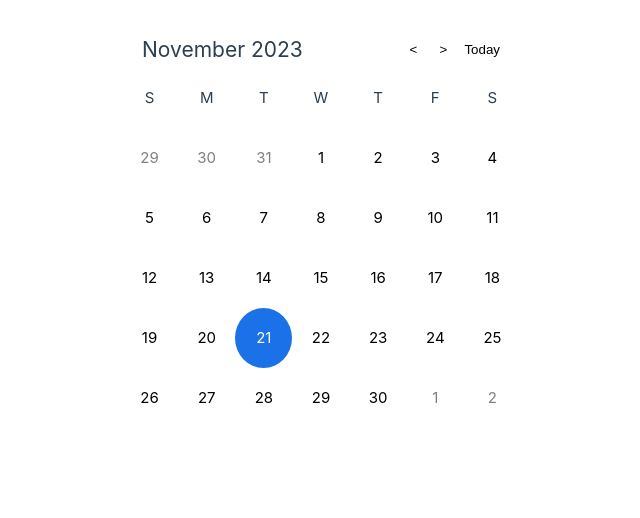
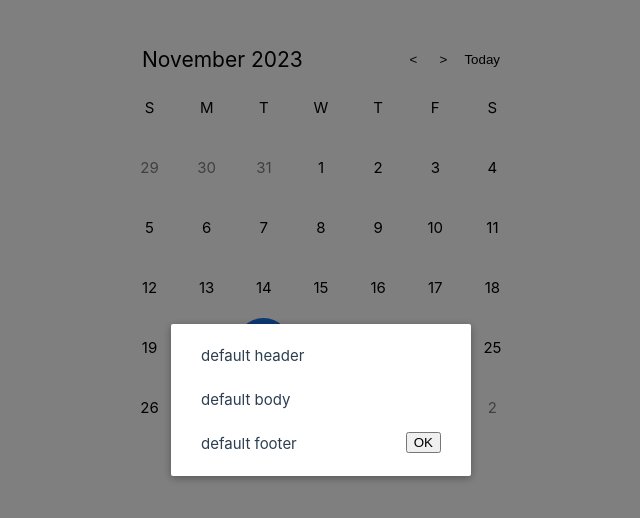
Before and after one commit to noahbeito/calendar-vue, a Vue app: page / in a window 1280 px wide. Shown: the top 518 px of the page, without its empty margins (319-959 px from the left). Built offline with nearby package versions, Linux system fonts and the light colour scheme.

Commit message:
gave calendar a white background so that it appears normally when browser is in night mode. updated cursor styling so that the default cursor maintains when hovering over text or numbers.

```diff
--- a/src/App.vue
+++ b/src/App.vue
@@ -3,7 +3,6 @@ import CalendarMonthly from './components/CalendarMonthly.vue'
 </script>
 
 <template>
-  <header></header>
   <main>
     <CalendarMonthly />
   </main>
--- a/src/components/CalendarMonthly.vue
+++ b/src/components/CalendarMonthly.vue
@@ -16,13 +16,42 @@
         </thead>
         <tbody>
           <tr v-for="(week, index) in renderDays()" :key="index">
-            <td v-for="dayInfo in week" :key="dayInfo.dayNum + dayInfo.class" :class="dayInfo.class">
+            <td v-for="dayInfo in week" @click="showModal = true" :key="dayInfo.dayNum + dayInfo.class" :class="dayInfo.class">
               {{ dayInfo.dayNum }}
             </td>
           </tr>
         </tbody>
       </table>
    </div>
+   <transition name="modal">
+        <div v-if="showModal" class="modal-mask">
+          <div class="modal-wrapper">
+            <div class="modal-container">
+
+              <div class="modal-header">
+                <slot name="header">
+                  default header
+                </slot>
+              </div>
+
+              <div class="modal-body">
+                <slot name="body">
+                  default body
+                </slot>
+              </div>
+
+              <div class="modal-footer">
+                <slot name="footer">
+                  default footer
+                  <button class="modal-default-button" @click="showModal = false">
+                    OK
+                  </button>
+                </slot>
+              </div>
+            </div>
+          </div>
+        </div>
+      </transition>
 </template>
 
 <script>
@@ -31,6 +60,7 @@
       daysOfWeek: ['S', 'M', 'T', 'W', 'T', 'F', 'S'],
       currentMonth: new Date().getMonth(),
       currentYear: new Date().getFullYear(),
+      showModal: true,
     }),
     methods: {
       getMonth() {
@@ -64,6 +94,7 @@
         let prevMonthOverflowCount = firstDayOfMonthIndex;
         let day = 1;
 
+        // Add the days from the previous month to the total list of days to be displayed
         while (prevMonthOverflowCount > 0) {
           const prevMonthDayInfo = {
             dayNum: daysInPrevMonth,
@@ -78,6 +109,7 @@
 
         totalListOfDays.push(...prevMonthDays);
 
+        // Add the days from the current month to total list of days to be displayed
         while (day <= daysInMonth) {
           const date = new Date(this.currentYear, this.currentMonth, day);
           const isCurrentMonth = day <= daysInMonth;
@@ -94,6 +126,7 @@
         let nextMonthOverflow = (weeksInMonth * 7) - totalListOfDays.length;
         let nextMonthDay = 1;
 
+        // Add the days from next month to total list of days to be displayed
         while (nextMonthOverflow > 0) {
           const nextMonthDayInfo = {
             dayNum: nextMonthDay,
@@ -104,6 +137,7 @@
           nextMonthOverflow--;
         }
 
+        // Build the 2d array of days for the current month
         const calendarGrid = [];
         let count = 0;
 
@@ -128,11 +162,14 @@
   }
 
   .calendar-wrapper {
-    width: 400px;
+    width: 420px;
+    background-color: white;
+    padding: 10px;
   }
 
   .header-container {
     display: flex;
+    color: black;
     justify-content: space-between;
     align-items: center;
     padding: 0 15px;
@@ -141,6 +178,7 @@
   .header-month-year {
     font-size: 1.4em;
     padding: 1px 6px;
+    cursor: default;
   }
 
   .header-buttons {
@@ -172,11 +210,16 @@
     border-collapse: collapse;
   }
 
+  th {
+    color: black;
+  }
+
   th, td {
     box-sizing: border-box;
     text-align: center;
     width: calc(100% / 7);
     height: 60px;
+    cursor: default;
   }
 
   .current-month:hover, .other-month:hover {
@@ -197,15 +240,62 @@
     color: white;
     border-radius: 50%;
   }
-  .event-dot {
-    display: block;
-    position: absolute;
-    width: 6px;
-    height: 6px;
-    left: 50%;
-    transform: translate(-50%);
-    background-color: #4285f4;
-    border-radius: 50%;
+
+  /* Modal Styling */
+
+  .modal-mask {
+  position: fixed;
+  z-index: 9998;
+  top: 0;
+  left: 0;
+  width: 100%;
+  height: 100%;
+  background-color: rgba(0, 0, 0, 0.5);
+  display: table;
+  transition: opacity 0.3s ease;
+}
+
+  .modal-wrapper {
+    display: table-cell;
+    vertical-align: middle;
   }
 
+  .modal-container {
+    width: 300px;
+    margin: 0px auto;
+    padding: 20px 30px;
+    background-color: #fff;
+    border-radius: 2px;
+    box-shadow: 0 2px 8px rgba(0, 0, 0, 0.33);
+    transition: all 0.3s ease;
+  }
+
+  .modal-header h3 {
+    margin-top: 0;
+    color: #42b983;
+  }
+
+  .modal-body {
+    margin: 20px 0;
+  }
+
+  .modal-default-button {
+    float: right;
+  }
+
+  /* Modal Transitions */
+
+  .modal-enter {
+    opacity: 0;
+  }
+
+  .modal-leave-active {
+    opacity: 0;
+  }
+
+  .modal-enter .modal-container,
+  .modal-leave-active .modal-container {
+    -webkit-transform: scale(1.1);
+    transform: scale(1.1);
+  }
 </style>
```
